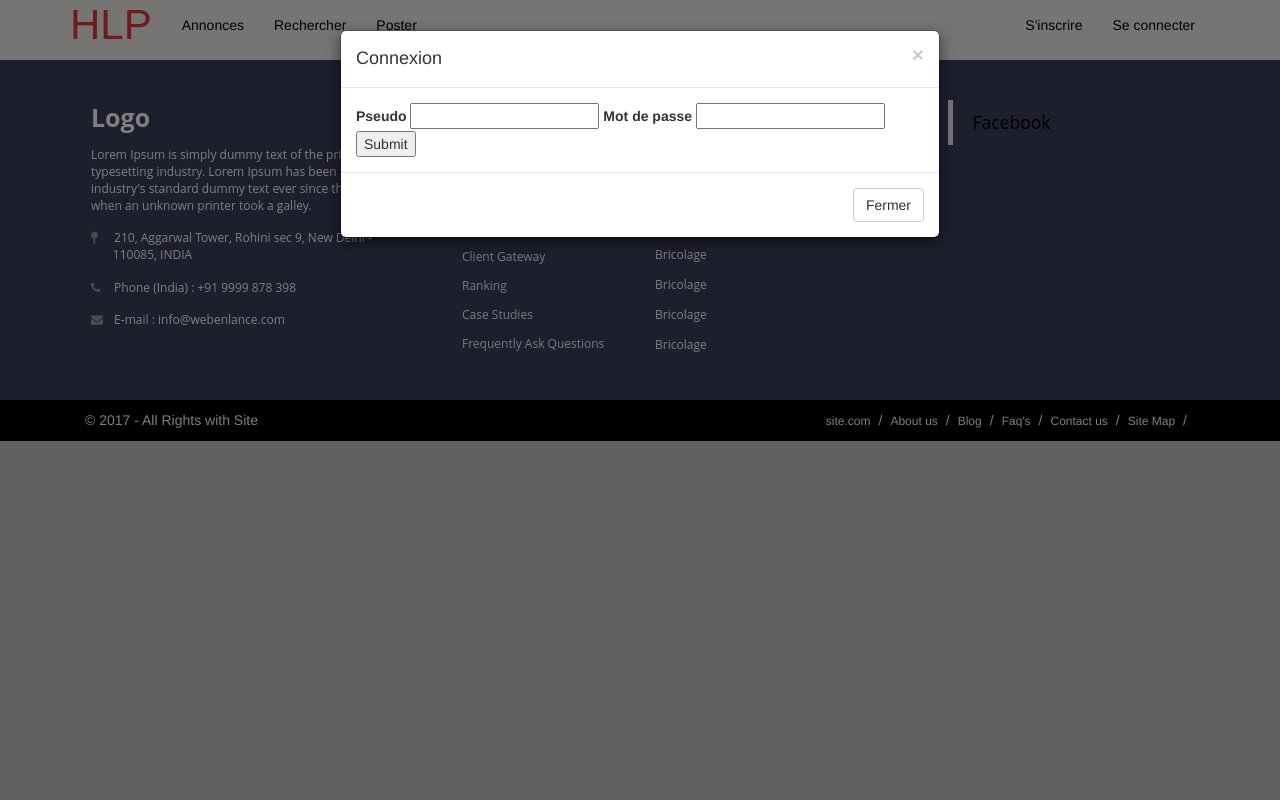
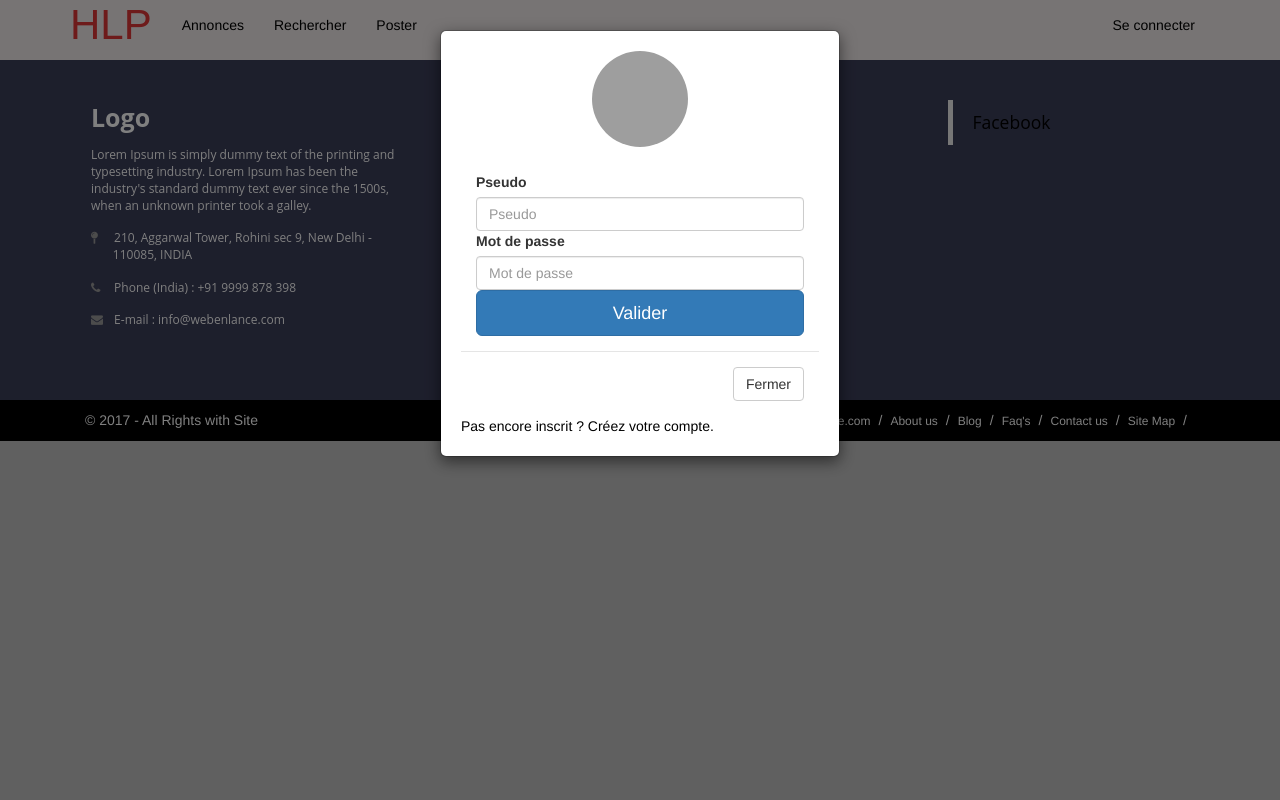
Before and after one commit to guilloudaudrey/siteCollaboratif, a PHP site: page /annonce.php in a window 1280 px wide, after a click on "Se connecter". Run offline with PHP 8.4, Linux system fonts and the light colour scheme; some libraries are stand-ins or nearby versions; some web fonts are replaced; grey boxes are pictures that could not be loaded.

Commit message:
annonces menu

```diff
--- a/css/style.css
+++ b/css/style.css
@@ -1,8 +1,3 @@
-
-
-
-/*header*/
-
 
 .navbar, .dropdown-menu{
     background:#efeaea;
@@ -178,3 +173,21 @@ footer {
 .bottom_ul li { float:left; line-height:40px;}
 .bottom_ul li:after { content:"/"; color:#FFF; margin-right:8px; margin-left:8px;}
 .bottom_ul li a { color:#FFF;  font-size:12px;}
+
+
+
+.profile-img-card {
+    width: 96px;
+    height: 96px;
+    margin: 0 auto 10px;
+    display: block;
+    -moz-border-radius: 50%;
+    -webkit-border-radius: 50%;
+    border-radius: 50%;
+}
+
+.modal-content{
+
+
+    padding: 20px 20px;
+}
--- a/html/header.php
+++ b/html/header.php
@@ -13,8 +13,8 @@
                 </div>
                 <div id="navbar" class="navbar-collapse collapse">
                     <ul class="nav navbar-nav">
-                        <li class=" dropdown"><a href="#" class="dropdown-toggle " data-toggle="dropdown" role="button" aria-haspopup="true" aria-expanded="false">Annonces </a></li>
-                        <li class=" dropdown"><a href="#" class="dropdown-toggle " data-toggle="dropdown" role="button" aria-haspopup="true" aria-expanded="false">Rechercher </a></li>
+                        <li class=" dropdown"><a href="#annonces" class="dropdown-toggle ">Annonces </a></li>
+                        <li class=" dropdown"><a href="#" class="dropdown-toggle " data-toggle="dropdown" >Rechercher </a></li>
                         <li class=" dropdown"><a href="#" class="dropdown-toggle " data-toggle="dropdown" role="button" aria-haspopup="true" aria-expanded="false">Poster </a></li>
                     </ul>
                     <ul class="nav navbar-nav pull-right">
@@ -23,16 +23,16 @@
                         if (!isset($_SESSION['nom'])) {
                             ?>
 
-                            <li class=" dropdown"><a href="register-form.php" class="dropdown-toggle " aria-haspopup="true" >S'inscrire </a></li>
+
                             <li class=" dropdown"><a href="#?w=500" rel="popup_name" data-toggle="modal" data-target="#myModal">Se connecter </a></li>
 
                         </ul>
                     <?php } else {
                         ?>
 
-                            <div class="col-lg-4" style="margin-top: 14px"> Bonjour <?php echo $_SESSION['nom'] ?>!</div>
-                            <form action="logout.php" method="POST" class="col-lg-4 pull-right" style="margin-top: 8px; text-align: center"><button class="btn btn-default ">Se déconnecter</button></form>
-                            <div class="col-lg-4 pull-right" style="margin-top: 8px"><a class = "btn btn-default" href="espaceperso.php" role="button">Espace personnel</a></div>
+                        <div class="col-lg-4" style="margin-top: 14px"> Bonjour <?php echo $_SESSION['nom'] ?>!</div>
+                        <form action="logout.php" method="POST" class="col-lg-4 pull-right" style="margin-top: 8px; text-align: center"><button class="btn btn-default ">Se déconnecter</button></form>
+                        <div class="col-lg-4 pull-right" style="margin-top: 8px"><a class = "btn btn-default" href="espaceperso.php" role="button">Espace personnel</a></div>
                     <?php }
                     ?>
 
@@ -53,53 +53,25 @@
     <div class="modal-dialog">
 
         <!-- Modal content-->
-        <div class="modal-content">
-            <div class="modal-header">
-                <button type="button" class="close" data-dismiss="modal">&times;</button>
-                <h4 class="modal-title">Connexion</h4>
-            </div>
+        <div class="modal-content col-md-8 col-md-offset-2 col-sm-8 col-sm-offset-2 col-xs-10 col-xs-offset-1" >
+
+            <img id="profile-img" class="profile-img-card" src="//ssl.gstatic.com/accounts/ui/avatar_2x.png" />
             <div class="modal-body">
                 <form method="POST" action="login.php">
                     <label for="pseudo">Pseudo</label>
-                    <input type="text" name="pseudo"/>
+                    <input type="email" id="inputEmail" class="form-control" placeholder="Pseudo" required autofocus>
                     <label for="mdp">Mot de passe</label>
-                    <input type="password" name="mdp"/>
-                    <input type="submit" name="login"/>
+                    <input type="password" id="inputPassword" class="form-control" placeholder="Mot de passe" required>
+                    <button class="btn btn-lg btn-primary btn-block btn-signin" type="submit">Valider</button>
                     <input type="hidden" name="url" value="<?php echo $url; ?>"/>
                 </form>
             </div>
             <div class="modal-footer">
                 <button type="button" class="btn btn-default" data-dismiss="modal">Fermer</button>
             </div>
+            <a href="register-form.php" class="forgot-password">
+                Pas encore inscrit ? Créez votre compte.
+            </a>
         </div>
     </div>
 </div>
-
-
-<!-------------------------------------fenêtre pop up connexion----------------------------------->
-
-<div id="myModal" class="modal fade" role="dialog">
-    <div class="modal-dialog">
-
-        <!-- Modal content-->
-        <div class="modal-content">
-            <div class="modal-header">
-                <button type="button" class="close" data-dismiss="modal">&times;</button>
-                <h4 class="modal-title">Connexion</h4>
-            </div>
-            <div class="modal-body">
-                <form method="POST" action="login.php">
-                    <label for="pseudo">Pseudo</label>
-                    <input type="text" name="pseudo"/>
-                    <label for="mdp">Mot de passe</label>
-                    <input type="password" name="mdp"/>
-                    <input type="submit" name="login"/>
-                    <input type="hidden" name="url" value="<?php echo $url; ?>"/>
-                </form>
-            </div>
-            <div class="modal-footer">
-                <button type="button" class="btn btn-default" data-dismiss="modal">Fermer</button>
-            </div>
-        </div>
-    </div>
-</div>
--- a/index.php
+++ b/index.php
@@ -151,7 +151,7 @@ session_start();
     foreach ($listeAnnonces as $annonce) {
         //    $categorie = $annonce->getCategorie();
         ?>
-        <div class="container">
+        <div class="container" id="annonces">
             <div class="row">
                 <div class="well-lg">
                     <div class="col-sm-12 col-md-10 col-lg-8">
```
